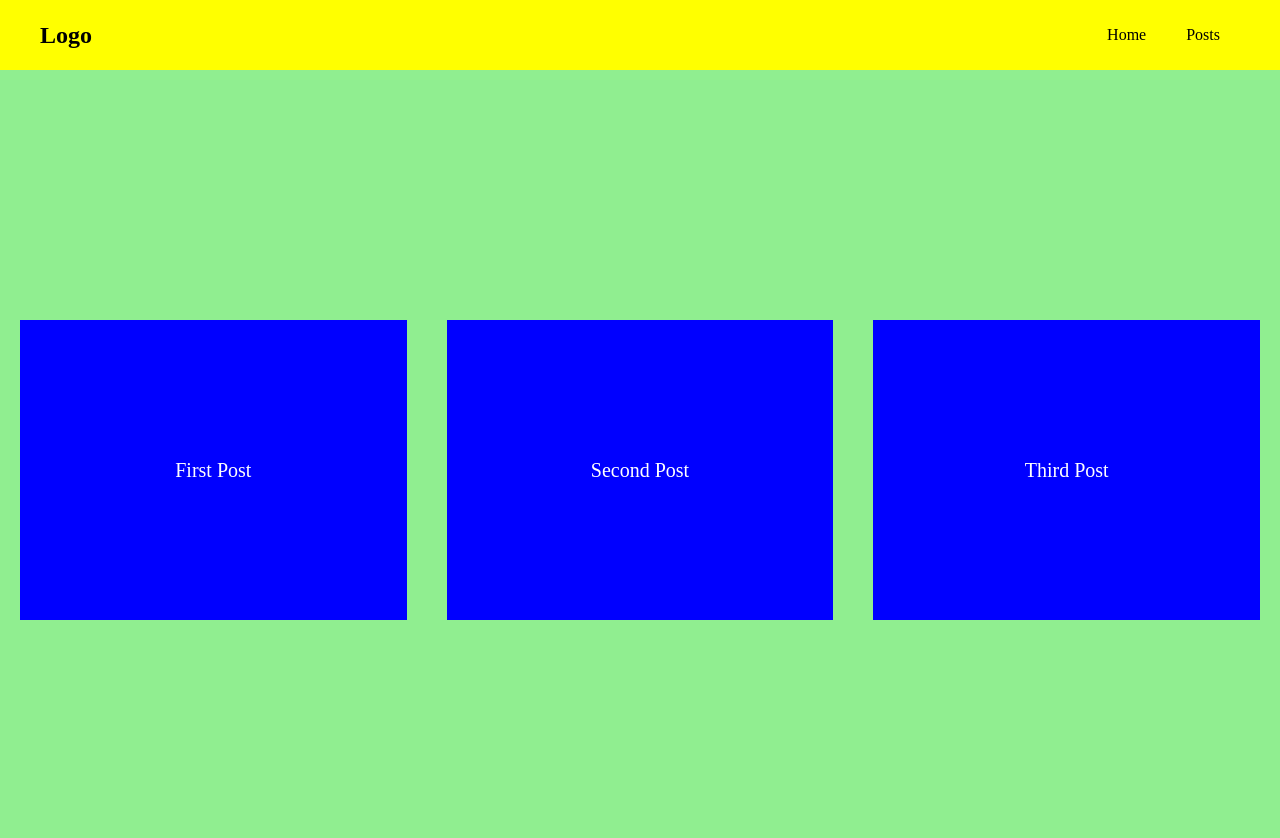
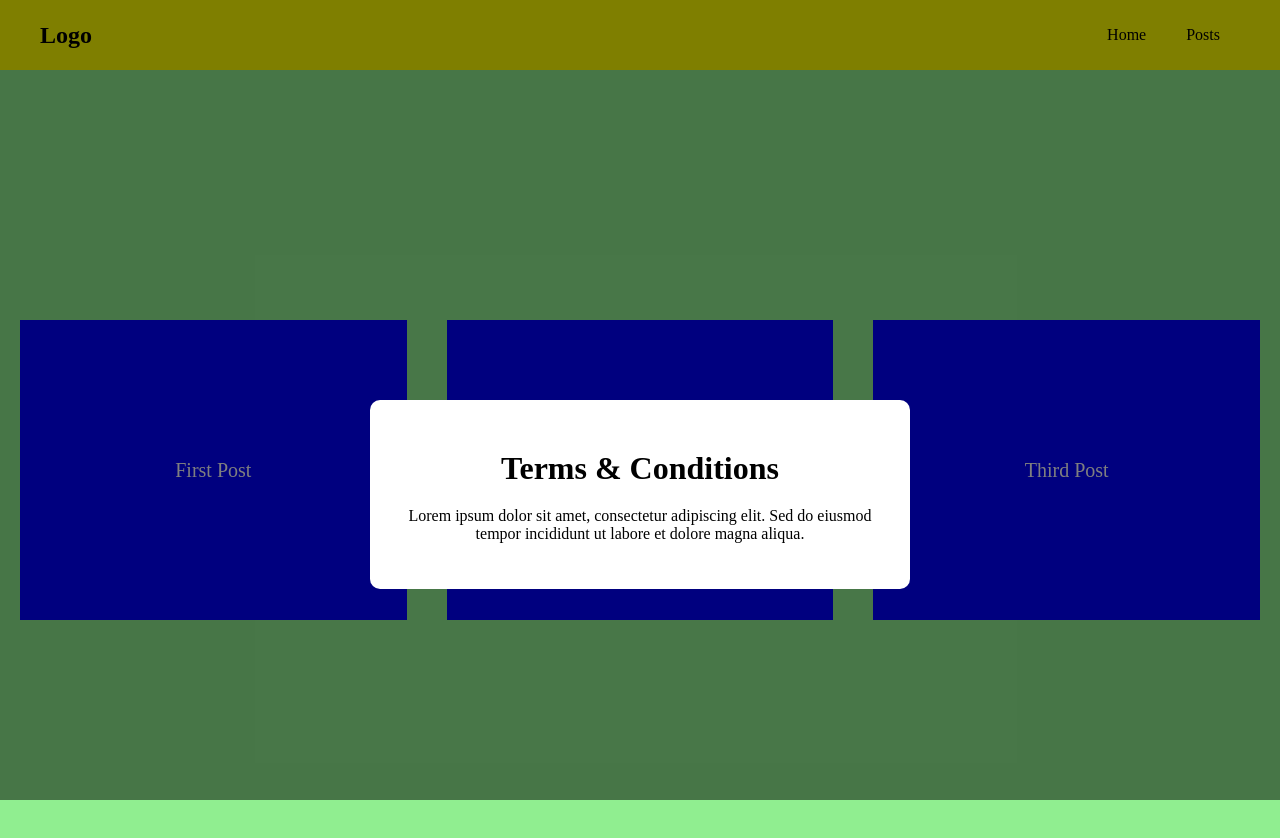
Before and after one commit to EiEaintThwe/ReactLesson, a React (Create React App) app in the folder spa-react/: page / in a window 1280 px wide. Shown: the top 838 px of the page. Built offline with nearby package versions, Linux system fonts and the light colour scheme.

Commit message:
added popups session

```diff
--- a/spa-react/src/App.js
+++ b/spa-react/src/App.js
@@ -3,6 +3,7 @@ import './App.css';
 import { useState } from 'react';
 import Navbar from './assets/components/Navbar';
 import PostsList from './assets/components/PostsList';
+import Modal from './assets/components/Modal';
 
 function App() {
 
@@ -29,7 +30,16 @@ function App() {
     <>
       <Navbar />
       <PostsList posts = {posts} />
+      {/* <Modal>
+            <h1>Zoom class is Available</h1>
+            <p>feel free to <a href=''>join</a>here</p>
 
+    </Modal> */}
+
+    <Modal>
+      <h1>Terms & Conditions</h1>
+      <p>Lorem ipsum dolor sit amet, consectetur adipiscing elit. Sed do eiusmod tempor incididunt ut labore et dolore magna aliqua.</p>
+    </Modal>
     </>
 
   );
--- /dev/null
+++ b/spa-react/src/assets/components/Modal/index.css
@@ -0,0 +1,21 @@
+.modal-backdrop{
+    width: 100%;
+    height: 100%;
+    position: fixed;
+    top: 0;
+    left: 0;
+    background-color: rgba(0,0,0,0.5);
+}
+
+.modal{
+    background-color: white;
+    max-width: 480px;
+    margin: 400px auto;
+    padding: 30px;
+    border-radius: 10px;
+    text-align: center;
+}
+
+.modal h1{
+    margin: 20px;
+}
--- /dev/null
+++ b/spa-react/src/assets/components/Modal/index.js
@@ -0,0 +1,15 @@
+import React, { Children } from 'react';
+import './index.css';
+
+export default function Modal({children}) {
+  return (
+    <div className='modal-backdrop'>
+        <div className='modal'>
+            {children}
+            {/* modal content */}
+            {/* <h1>Zoom class is Available</h1>
+            <p>feel free to <a href=''>join</a>here</p> */}
+        </div>
+    </div>
+  )
+}
```
